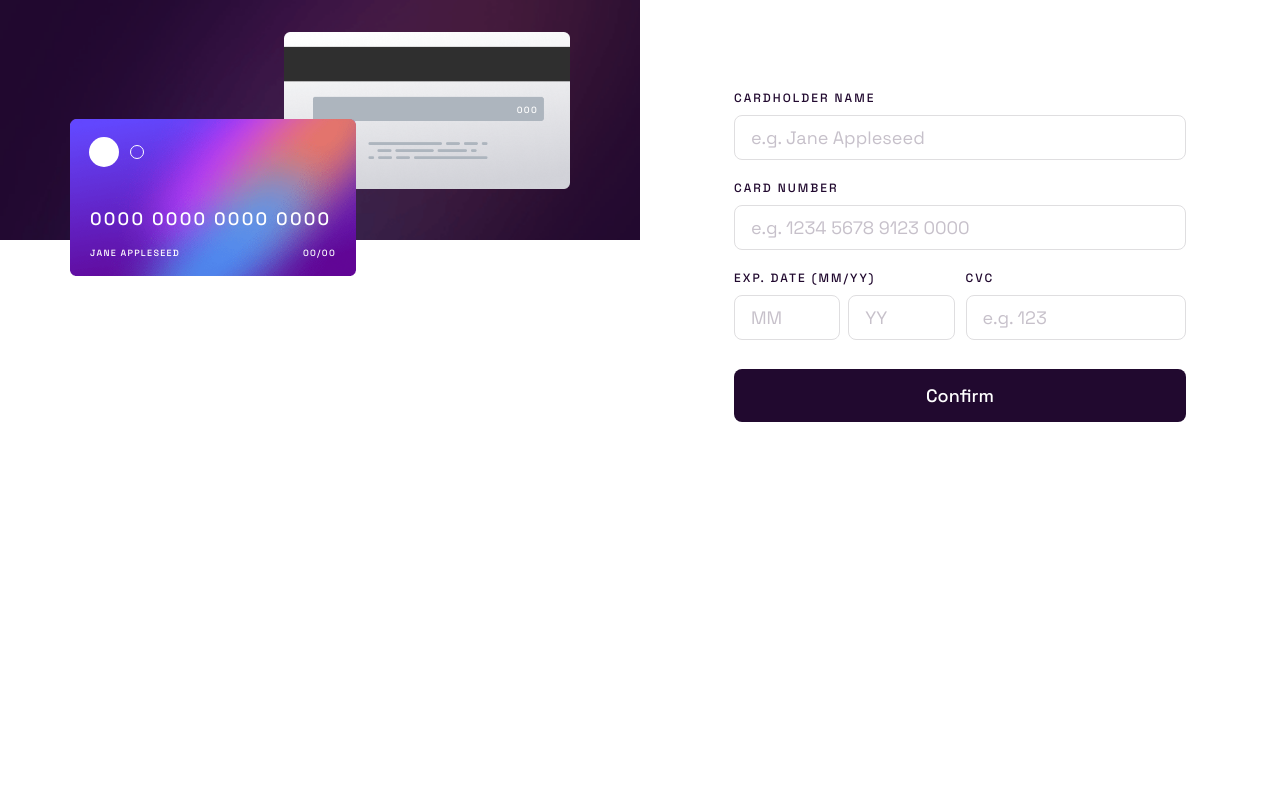
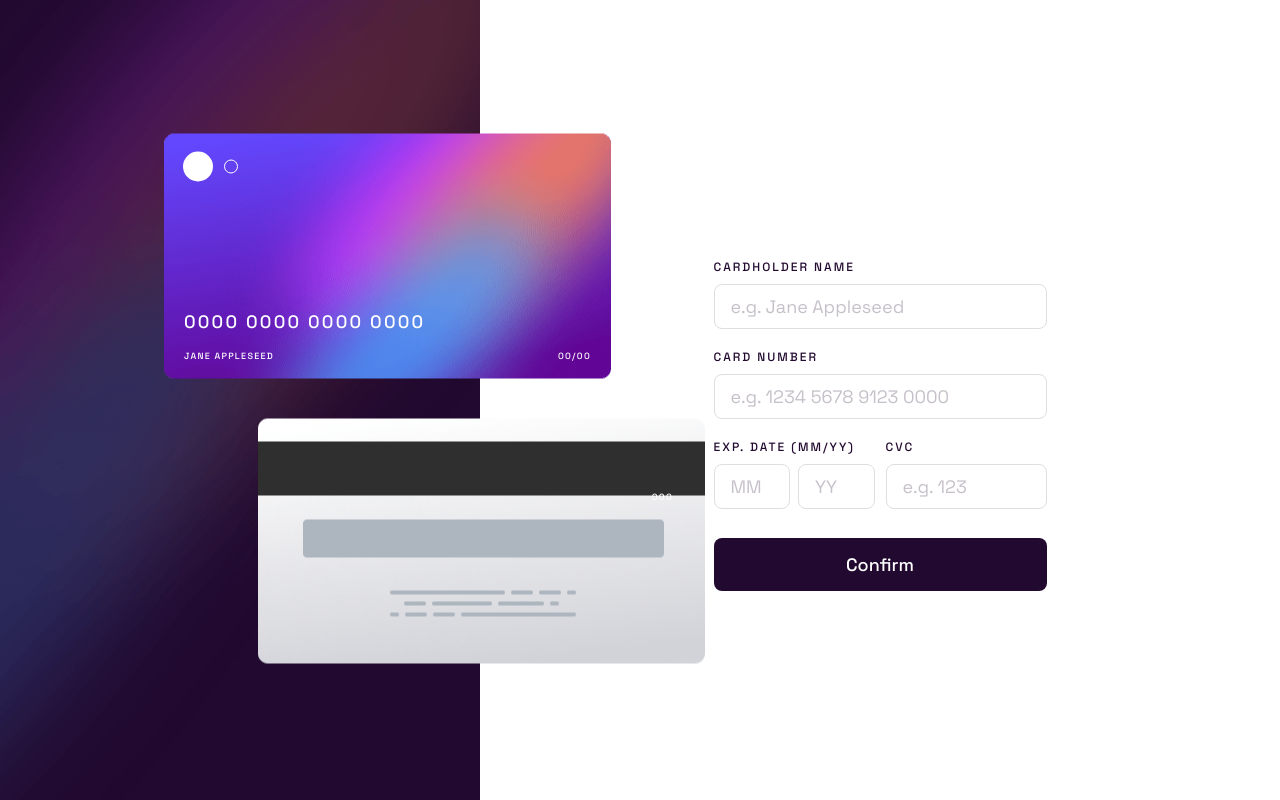
Before and after one commit to ryanbradley-webdev/interactive-card-details-form, a React (Vite) app: page / in a window 1280 px wide. Built offline with nearby package versions, Linux system fonts and the light colour scheme.

Commit message:
Update styling for desktop.

```diff
--- a/src/App.css
+++ b/src/App.css
@@ -1,11 +1,13 @@
 #root {
     position: relative;
     display: grid;
+    align-items: center;
     width: 100%;
+    min-height: 100vh;
 }
 
-@media screen and (min-width: 768px) {
+@media screen and (min-width: 900px) {
     #root {
-        grid-template-columns: repeat(2, 1fr);
+        grid-template-columns: 1.2fr 2fr;
     }
 }
--- a/src/components/cards/Cards.jsx
+++ b/src/components/cards/Cards.jsx
@@ -1,6 +1,5 @@
 import CardFront from '../../assets/bg-card-front.png'
 import CardBack from '../../assets/bg-card-back.png'
-import { useMediaQuery } from "usehooks-ts"
 import styles from './cards.module.css'
 import { useEffect, useState } from 'react'
 
@@ -11,8 +10,6 @@ export default function Cards({
     year,
     cvc
 }) {
-    const largeScreen = useMediaQuery('(min-width: 768px)')
-
     const [formattedName, setFormattedName] = useState('Jane Appleseed')
     const [formattedNumber, setFormattedNumber] = useState('0000 0000 0000 0000')
     const [formattedMonth, setFormattedMonth] = useState('00')
--- a/src/components/cards/cards.module.css
+++ b/src/components/cards/cards.module.css
@@ -4,6 +4,13 @@
     height: 240px;
     background-image: url(/bg-main-mobile.png);
     background-size: cover;
+}
+
+@media screen and (min-width: 900px) {
+    .card_container {
+        height: 100%;
+        background-image: url(/bg-main-desktop.png);
+    }
 }
 
 .cards img {
@@ -14,9 +21,9 @@
     position: absolute;
     display: grid;
     top: 32px;
-    left: max(16px, calc(50% - 250px));
-    right: max(16px, calc(50% - 250px));
-    max-width: 500px;
+    left: max(16px, calc(50% - 190px));
+    right: max(16px, calc(50% - 190px));
+    max-width: 380px;
 }
 
 .cards > div {
@@ -34,6 +41,37 @@
 
 .cards > div:last-of-type {
     margin-top: -73px;
+}
+
+@media screen and (min-width: 900px) {
+    .cards {
+        gap: 37px;
+        width: auto;
+        left: 164px;
+        right: auto;
+        top: 50%;
+        transform: translateY(-50%);
+    }
+
+    .cards > div {
+        max-width: 447px;
+    }
+
+    .cards img {
+        width: 447px;
+    }
+
+    .cards > div:first-child {
+        grid-row: 2;
+        justify-self: start;
+        margin-left: 94px;
+    }
+
+    .cards > div:last-of-type {
+        justify-self: start;
+        grid-row: 1;
+        margin-top: 0;
+    }
 }
 
 .cards > div:last-of-type::before,
--- a/src/components/form/form.module.css
+++ b/src/components/form/form.module.css
@@ -9,7 +9,7 @@
     row-gap: 20px;
     padding-inline: 24px;
     padding-block: 90px 40px;
-    max-width: 500px;
+    max-width: 381px;
     margin-inline: auto;
 }
 
```
